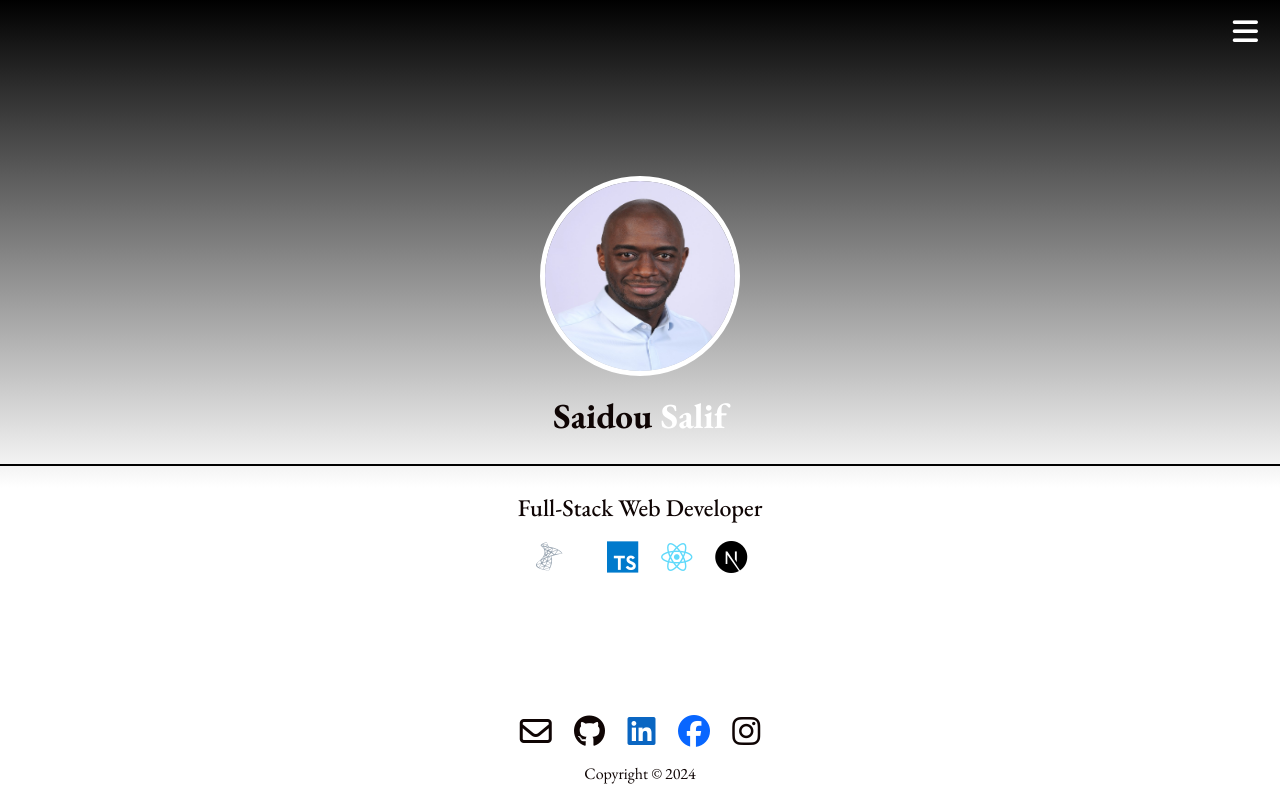
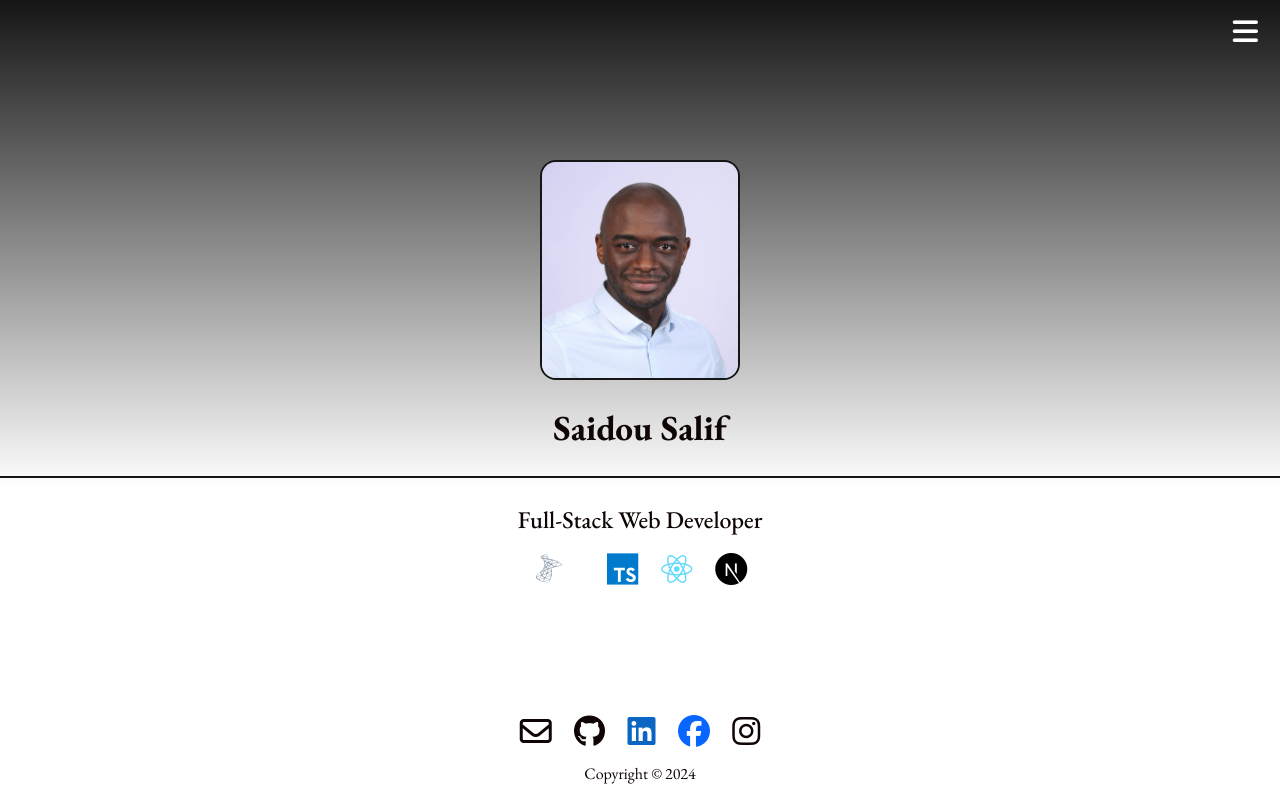
Before and after one commit to SAIDOU11/Portfolio, a plain HTML site: page app/index.html in a window 1280 px wide. Drawn offline with nearby package versions, Linux system fonts and the light colour scheme.

Commit message:
name, colors

```diff
--- a/app/index.html
+++ b/app/index.html
@@ -63,9 +63,7 @@
           class="home__image"
         />
 
-        <h1 class="home__name">
-          Saidou <span class="home__name-last">Salif</span>
-        </h1>
+        <h1 class="home__name">Saidou Salif</h1>
         <h2 class="home__work">Full-Stack Web Developer</h2>
         <div class="home__logo">
           <i
--- a/app/scss/base/_colors.scss
+++ b/app/scss/base/_colors.scss
@@ -1,6 +1,6 @@
 :root {
   --white-color: #fff;
-  --black-color: #000;
+  --black-color: #151515;
   --silver-color: #f4efec;
   --text-color: #0f0504;
   --facebook-color: #0866ff;
--- a/app/scss/layout/_home.scss
+++ b/app/scss/layout/_home.scss
@@ -4,18 +4,14 @@
   overflow: hidden;
   text-align: center;
   &__image {
-    margin: 1em auto;
-    height: 200px;
+    margin: 0 auto 1.5em;
+    height: 220px;
     width: 200px;
-    border: 5px solid var(--white-color);
-    border-radius: 50%;
-    background: #000;
+    border: 2px solid var(--black-color);
+    border-radius: 1em;
   }
   &__name {
     padding-bottom: 0.8em;
     border-bottom: 2px solid var(--black-color);
   }
-  &__name-last {
-    color: var(--white-color);
-  }
 }
--- a/app/scss/layout/_nav.scss
+++ b/app/scss/layout/_nav.scss
@@ -1,6 +1,6 @@
 .nav {
   position: fixed;
-  background: #000;
+  background: var(--black-color);
   width: 100%;
   top: 0;
   right: 0;
```
Also changed, not shown: dist/css/style-min.css, dist/css/style.css, 2 other files.
